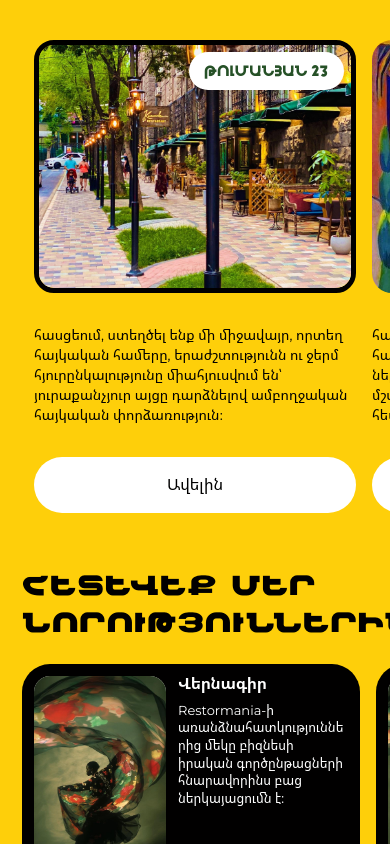
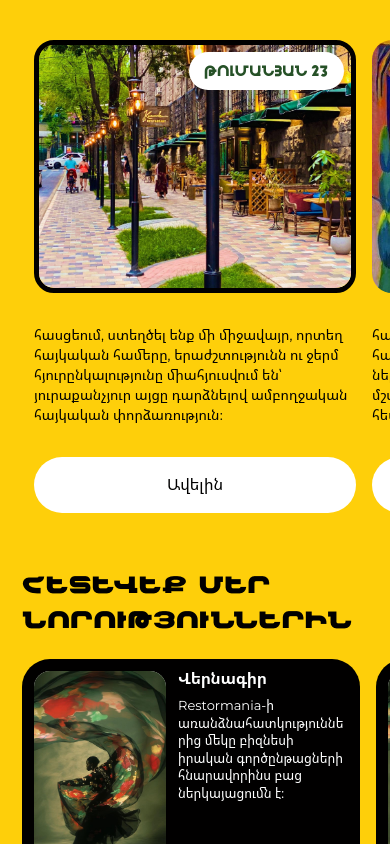
Before and after one commit to neetrino/restormania, a Next.js app: page / in a window 390 px wide. Shown: the part 938-1782 px from the top of the page. Built offline with nearby package versions, Linux system fonts and the light colour scheme; no server answers.

Commit message:
Refactor ProjectsSection and NewsSection styles: update title styles for better responsiveness and introduce ProjectCard component for consistent layout across project cards, enhancing mobile experience.

```diff
--- a/src/components/home/NewsSection.module.css
+++ b/src/components/home/NewsSection.module.css
@@ -120,10 +120,11 @@
   }
 
   .title {
-    max-width: none;
-    font-size: 48px;
-    line-height: 0.78;
-    letter-spacing: 0.03em;
+    max-width: 100%;
+    font-size: min(48px, calc((100vw - 44px) / 8.4));
+    line-height: 0.85;
+    letter-spacing: 0.02em;
+    overflow-wrap: break-word;
   }
 
   .arrows {
--- a/src/components/home/ProjectsSection.tsx
+++ b/src/components/home/ProjectsSection.tsx
@@ -1,13 +1,54 @@
 "use client";
 
 import Image from "next/image";
+import { useSyncExternalStore, type ReactNode } from "react";
 import { Reveal } from "@/components/motion/Reveal";
 import { fadeUp, slideFromLeft, slideFromRight } from "@/components/motion/presets";
+import type { Variants } from "motion/react";
 import { PillLink } from "@/components/ui/PillLink";
 import { useTranslation } from "@/i18n/LocaleProvider";
 import { KAMANCHA_URL, PIDEH_URL } from "@/lib/brand-links";
 import { HOME_COPY, type HomeCopy } from "./home-copy";
 import styles from "./ProjectsSection.module.css";
+
+const PHONE_QUERY = "(max-width: 743px)";
+
+function subscribePhone(onStoreChange: () => void): () => void {
+  const media = window.matchMedia(PHONE_QUERY);
+  media.addEventListener("change", onStoreChange);
+  return () => media.removeEventListener("change", onStoreChange);
+}
+
+function usePhoneLayout(): boolean {
+  return useSyncExternalStore(
+    subscribePhone,
+    () => window.matchMedia(PHONE_QUERY).matches,
+    () => true,
+  );
+}
+
+/** Slide-in hides cards that only peek at the rail edge. */
+function ProjectCard({
+  className,
+  variants,
+  children,
+}: {
+  className: string;
+  variants: Variants;
+  children: ReactNode;
+}) {
+  const phone = usePhoneLayout();
+
+  if (phone) {
+    return <article className={className}>{children}</article>;
+  }
+
+  return (
+    <Reveal as="article" className={className} variants={variants}>
+      {children}
+    </Reveal>
+  );
+}
 
 export function ProjectsSection() {
   const { locale, t } = useTranslation();
@@ -48,7 +89,7 @@ export function ProjectsSection() {
 
 function TumanyanCard({ copy, more }: { copy: HomeCopy; more: string }) {
   return (
-    <Reveal as="article" className={styles.tumanyan} variants={slideFromLeft}>
+    <ProjectCard className={styles.tumanyan} variants={slideFromLeft}>
       <div className={styles.photoFrame}>
         <Image
           className={styles.cover}
@@ -70,13 +111,13 @@ function TumanyanCard({ copy, more }: { copy: HomeCopy; more: string }) {
       <PillLink href={KAMANCHA_URL} variant="solid" size="md" className={styles.mobileCta}>
         {more}
       </PillLink>
-    </Reveal>
+    </ProjectCard>
   );
 }
 
 function SaryanCard({ copy, more }: { copy: HomeCopy; more: string }) {
   return (
-    <Reveal as="article" className={styles.saryan} variants={slideFromRight}>
+    <ProjectCard className={styles.saryan} variants={slideFromRight}>
       <div className={styles.saryanCopy}>
         <h3 className={styles.cardTitle}>{copy.saryanTitle}</h3>
         <p>{copy.saryanBody}</p>
@@ -98,13 +139,13 @@ function SaryanCard({ copy, more }: { copy: HomeCopy; more: string }) {
       <PillLink href={KAMANCHA_URL} variant="solid" size="md" className={styles.mobileCta}>
         {more}
       </PillLink>
-    </Reveal>
+    </ProjectCard>
   );
 }
 
 function FactoryCard({ copy, more }: { copy: HomeCopy; more: string }) {
   return (
-    <Reveal as="article" className={styles.factory} variants={slideFromLeft}>
+    <ProjectCard className={styles.factory} variants={slideFromLeft}>
       <div className={styles.factoryCopy}>
         <h3 className={`${styles.cardTitle} ${styles.lightTitle}`}>{copy.factoryTitle}</h3>
         <p>{copy.factoryBody}</p>
@@ -130,13 +171,13 @@ function FactoryCard({ copy, more }: { copy: HomeCopy; more: string }) {
       <PillLink href={KAMANCHA_URL} variant="solid" size="md" className={styles.mobileCta}>
         {more}
       </PillLink>
-    </Reveal>
+    </ProjectCard>
   );
 }
 
 function PidehCard({ copy, more }: { copy: HomeCopy; more: string }) {
   return (
-    <Reveal as="article" className={styles.pideh} variants={slideFromRight}>
+    <ProjectCard className={styles.pideh} variants={slideFromRight}>
       <div className={styles.pidehMedia}>
         <div className={styles.pidehSpin}>
           <Image
@@ -158,6 +199,6 @@ function PidehCard({ copy, more }: { copy: HomeCopy; more: string }) {
       <PillLink href={PIDEH_URL} variant="solid" size="md" className={styles.mobileCta}>
         {more}
       </PillLink>
-    </Reveal>
+    </ProjectCard>
   );
 }
```
